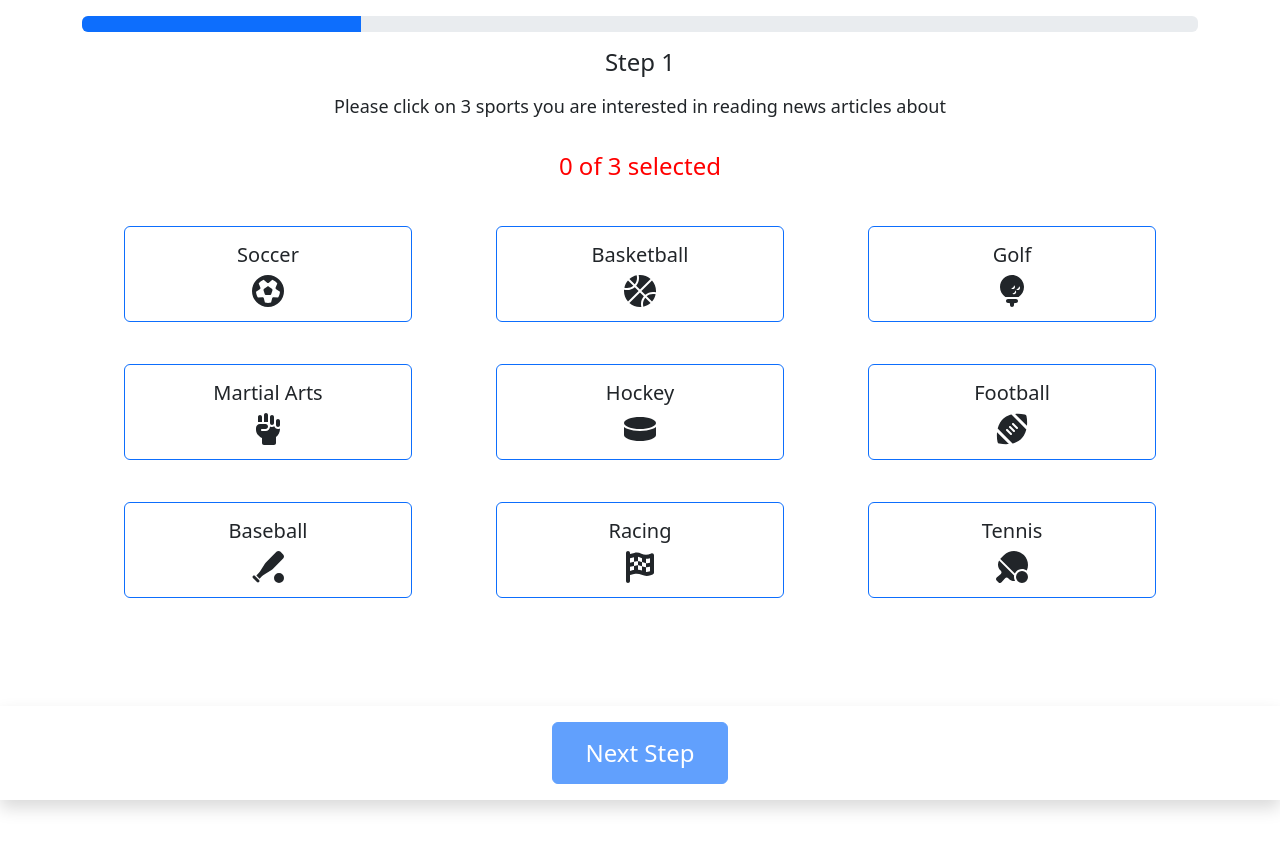
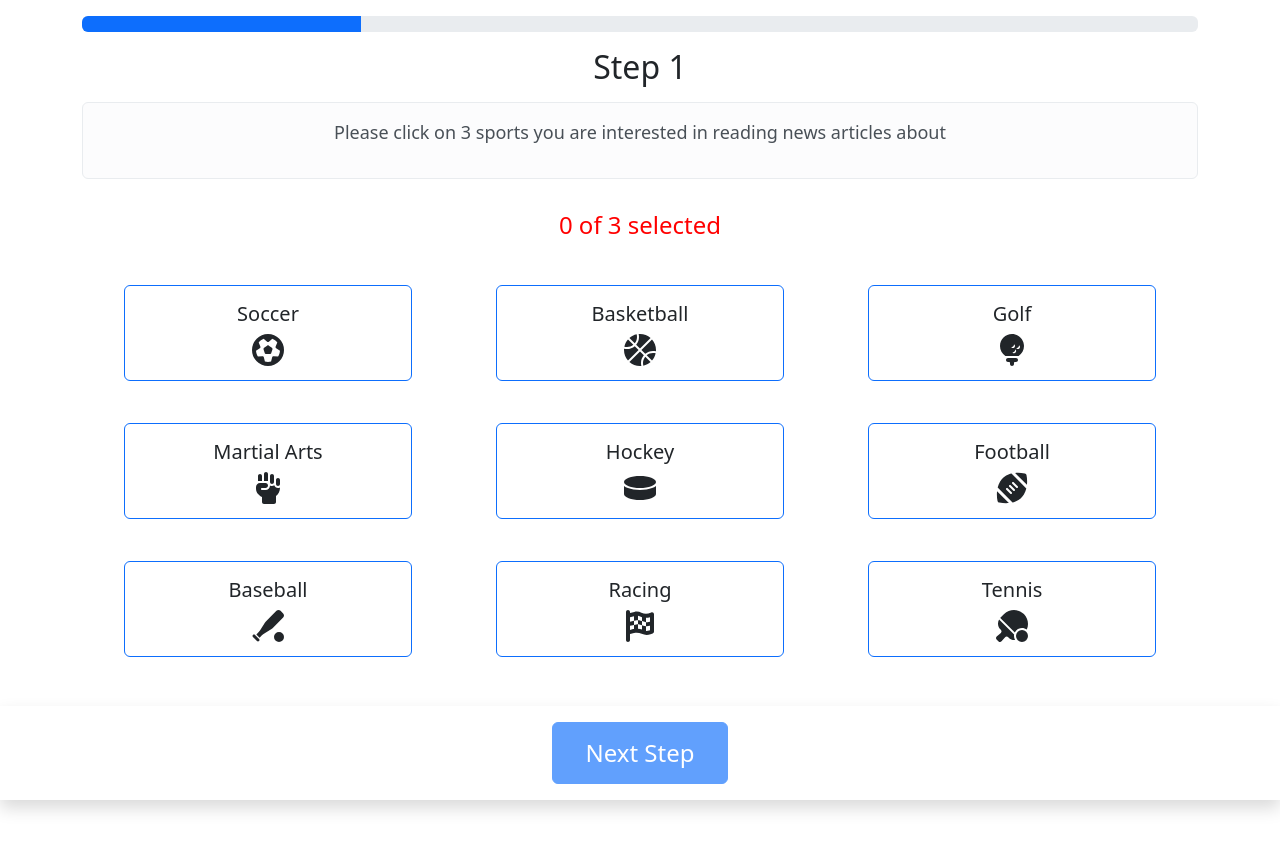
Before and after one commit to tordbm/master-user-study, a Vue app: page /select-cat in a window 1280 px wide. Shown: the top 850 px of the page. Built offline with nearby package versions, Linux system fonts and the light colour scheme.

Commit message:
add infobox and some styling

```diff
--- a/src/components/ArticleCard.vue
+++ b/src/components/ArticleCard.vue
@@ -1,7 +1,7 @@
 <template>
   <div
-    class="card border-primary d-flex flex-column"
-    :style="{ backgroundColor: isClicked ? '#f0f8ff' : '' }"
+    class="card d-flex flex-column"
+    :style="{ backgroundColor: isClicked ? '#f0f8ff' : '#f8f9fa' }"
     style="width: 23rem; height: 25rem; display: flex">
     <div class="card-body d-flex flex-column align-items-center flex-grow-1">
       <img
--- /dev/null
+++ b/src/components/InfoBox.vue
@@ -0,0 +1,15 @@
+<template>
+    <div class="alert alert-light" role="alert">
+        <p>{{ props.text }}</p>
+    </div>
+</template>
+<script setup lang="ts">
+const props = defineProps<{
+  text: string
+}>()
+</script>
+<style lang="css" scoped>
+p {
+  font-size: large;
+}
+</style>
--- a/src/pages/RecommendArticles.vue
+++ b/src/pages/RecommendArticles.vue
@@ -1,10 +1,7 @@
 <template>
   <div class="d-flex flex-column min-vh-100">
-    <h4 class="my-3">Step 3</h4>
-    <p>
-      Below are two proposed lists of articles based on your previous selection.
-      Please answer the questionaire and click "Submit" when completed
-    </p>
+    <h2 class="my-3">Step 3</h2>
+    <InfoBox :text="info" />
     <ContentLoader :loading="store.loading">
       <div class="container">
         <div class="row mt-3">
@@ -48,17 +45,24 @@ import ArticleCard from '../components/ArticleCard.vue'
 import ContentLoader from '../components/ContentLoader.vue'
 import { useMainStore } from '../store/mainStore'
 import Questionaire from '../components/Questionaire.vue'
+import InfoBox from '../components/InfoBox.vue'
 
 export default defineComponent({
   components: {
     ArticleCard,
     ContentLoader,
     Questionaire,
+    InfoBox,
   },
   setup() {
     const store = useMainStore()
     return {
       store,
+    }
+  },
+  data() {
+    return {
+      info: " Below are two proposed lists of articles based on your previous selection. Please answer the questionaire and click \"Submit\" when completed"
     }
   },
   async created() {
--- a/src/pages/SelectArticles.vue
+++ b/src/pages/SelectArticles.vue
@@ -1,12 +1,7 @@
 <template>
   <div class="d-flex flex-column min-vh-100" @scroll="handleScroll">
-    <h4 class="my-3">Step 2</h4>
-    <p class="text-start">
-      Please select 10 articles you find fits your news preference by clicking
-      the "Like" button in the bottom right. To read more, click "Read More".
-      Already read articles will turn light blue. To get more articles, keep
-      scrolling.
-    </p>
+    <h2 class="my-3">Step 2</h2>
+    <InfoBox :text="info" />
     <h4
       class="mt-2 mb-3 sticky-header"
       :style="
@@ -42,11 +37,13 @@ import ArticleCard from '../components/ArticleCard.vue'
 import { getSportFromIndex } from '../utils/utils'
 import ContentLoader from '../components/ContentLoader.vue'
 import { useMainStore } from '../store/mainStore'
+import InfoBox from '../components/InfoBox.vue'
 
 export default defineComponent({
   components: {
     ArticleCard,
     ContentLoader,
+    InfoBox,
   },
   setup() {
     const store = useMainStore()
@@ -57,6 +54,7 @@ export default defineComponent({
   data() {
     return {
       sports: [] as string[],
+      info: "Please select 10 articles you find fits your news preference by clicking the \"Like\" button in the bottom left. To read more, click \"Read More\". Already read articles will turn light blue. To get more articles, keep scrolling."
     }
   },
   async created() {
@@ -96,7 +94,4 @@ export default defineComponent({
   z-index: 10;
   padding: 10px;
 }
-p {
-  font-size: large;
-}
 </style>
--- a/src/pages/SelectCategories.vue
+++ b/src/pages/SelectCategories.vue
@@ -1,9 +1,7 @@
 <template>
   <div class="d-flex flex-column min-vh-100">
-    <h4 class="my-3">Step 1</h4>
-    <p>
-      Please click on 3 sports you are interested in reading news articles about
-    </p>
+    <h2 class="my-3">Step 1</h2>
+    <InfoBox :text="info" />
     <h4
       class="my-3"
       :style="
@@ -35,15 +33,22 @@
 import { defineComponent } from 'vue'
 import CategoryCard from '../components/CategoryCard.vue'
 import { useMainStore } from '../store/mainStore'
+import InfoBox from '../components/InfoBox.vue'
 
 export default defineComponent({
   components: {
     CategoryCard,
+    InfoBox,
   },
   setup() {
     const store = useMainStore()
     return {
       store,
+    }
+  },
+  data() {
+    return {
+      info: "Please click on 3 sports you are interested in reading news articles about"
     }
   },
   methods: {
```
Also changed, not shown: 1 other file (tests, documents, lock files or other folders).
